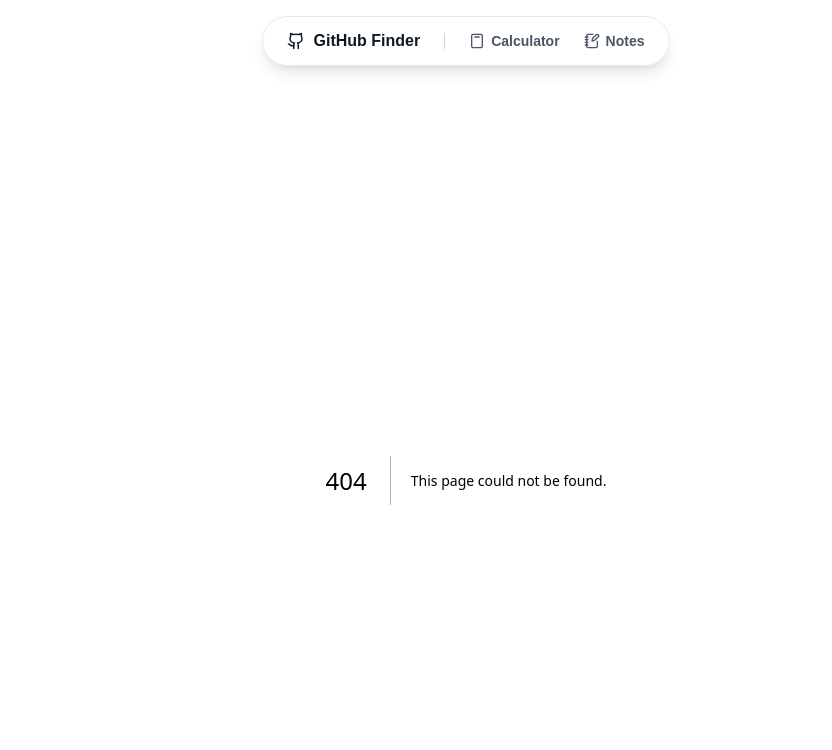
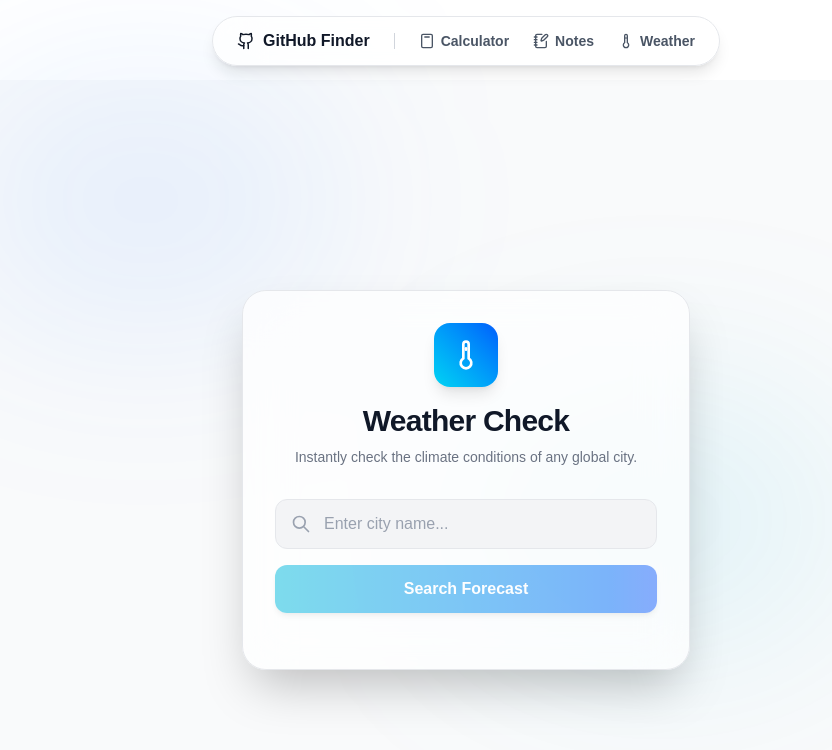
Before and after one commit to Rohitgholap222/github-user-finder, a Next.js app: page /weather-check in a window 1280 px wide. Before the commit this address had no page. Shown: the top 750 px of the page, without its empty margins (174-1006 px from the left). Built offline with nearby package versions, Linux system fonts and the light colour scheme.

Commit message:
add weather check page and update global navigation layout

```diff
--- a/app/layout.jsx
+++ b/app/layout.jsx
@@ -46,6 +46,11 @@ export default function RootLayout({ children }) {
               Notes
             </Link>
 
+            <Link href="/weather-check" className="flex items-center text-sm font-semibold text-gray-600 dark:text-zinc-300 hover:text-cyan-600 dark:hover:text-cyan-400 transition-colors whitespace-nowrap">
+              <svg className="w-4 h-4 mr-1.5" xmlns="http://www.w3.org/2000/svg" viewBox="0 0 24 24" fill="none" stroke="currentColor" strokeWidth="2" strokeLinecap="round" strokeLinejoin="round"><path d="M14 4v10.54a4 4 0 1 1-4 0V4a2 2 0 0 1 4 0Z"/><path d="M12 7v1"/></svg>
+              Weather
+            </Link>
+
             {/* Ready for future features! Just add another <Link> here */}
           </nav>
         </header>
--- /dev/null
+++ b/app/weather-check/page.jsx
@@ -0,0 +1,121 @@
+"use client";
+import { useState } from "react";
+import Link from "next/link";
+
+export default function WeatherPage() {
+  const [city, setCity] = useState("");
+  const [weather, setWeather] = useState(null);
+  const [error, setError] = useState(null);
+  const [isLoading, setIsLoading] = useState(false);
+
+  const getWeather = async (e) => {
+    e?.preventDefault();
+    if (!city.trim()) return;
+
+    try {
+      setIsLoading(true);
+      setError(null);
+      setWeather(null);
+
+      // Warning: Without a real API Key, this will fail.
+      const apiKey = process.env.NEXT_PUBLIC_WEATHER_API_KEY || "YOUR_API_KEY";
+
+      const res = await fetch(
+        `https://api.openweathermap.org/data/2.5/weather?q=${city.trim()}&units=metric&appid=${apiKey}`
+      );
+
+      const data = await res.json();
+
+      if (!res.ok) {
+        if (data.cod == 401) {
+           setError("Missing Valid API Key! Please add NEXT_PUBLIC_WEATHER_API_KEY to your .env.local file.");
+        } else {
+           setError(data.message || "City not found");
+        }
+        return;
+      }
+
+      setWeather(data);
+    } catch (err) {
+      setError("Failed to fetch weather data. Check your connection.");
+    } finally {
+      setIsLoading(false);
+    }
+  };
+
+  return (
+    <div className="min-h-screen bg-gray-50 dark:bg-zinc-950 p-4 sm:p-8 flex flex-col items-center justify-center">
+      <div className="absolute inset-0 z-0 overflow-hidden pointer-events-none">
+        <div className="absolute top-[10%] left-[10%] w-[30%] h-[30%] rounded-full bg-blue-500/10 blur-[100px]" />
+        <div className="absolute bottom-[20%] right-[20%] w-[30%] h-[30%] rounded-full bg-cyan-500/10 blur-[100px]" />
+      </div>
+
+      <div className="relative z-10 w-full max-w-md bg-white/70 dark:bg-zinc-900/70 backdrop-blur-xl border border-gray-200 dark:border-zinc-800 p-8 rounded-3xl shadow-2xl flex flex-col">
+        <div className="flex flex-col items-center mb-8 text-center">
+          <div className="w-16 h-16 bg-linear-to-tr from-cyan-400 to-blue-600 rounded-2xl flex items-center justify-center shadow-lg mb-4 text-white">
+             <svg xmlns="http://www.w3.org/2000/svg" width="32" height="32" viewBox="0 0 24 24" fill="none" stroke="currentColor" strokeWidth="2" strokeLinecap="round" strokeLinejoin="round"><path d="M14 4v10.54a4 4 0 1 1-4 0V4a2 2 0 0 1 4 0Z"/><path d="M12 7v1"/></svg>
+          </div>
+          <h1 className="text-3xl font-extrabold text-gray-900 dark:text-white tracking-tight mb-2">Weather Check</h1>
+          <p className="text-sm text-gray-500 dark:text-zinc-400">Instantly check the climate conditions of any global city.</p>
+        </div>
+
+        <form onSubmit={getWeather} className="flex flex-col gap-4 mb-6">
+          <div className="relative">
+            <svg className="absolute left-4 top-1/2 transform -translate-y-1/2 text-gray-400 w-5 h-5" xmlns="http://www.w3.org/2000/svg" fill="none" viewBox="0 0 24 24" stroke="currentColor" strokeWidth="2"><path strokeLinecap="round" strokeLinejoin="round" d="M21 21l-6-6m2-5a7 7 0 11-14 0 7 7 0 0114 0z"/></svg>
+            <input
+              type="text"
+              placeholder="Enter city name..."
+              value={city}
+              onChange={(e) => setCity(e.target.value)}
+              className="w-full bg-gray-100 dark:bg-zinc-950/50 border border-gray-200 dark:border-zinc-800 text-gray-900 dark:text-white rounded-xl py-3 pl-12 pr-4 focus:outline-none focus:ring-2 focus:ring-cyan-500 transition-all placeholder:text-gray-400"
+            />
+          </div>
+
+          <button
+            type="submit"
+            disabled={isLoading || !city.trim()}
+            className="w-full bg-linear-to-r from-cyan-500 to-blue-600 hover:from-cyan-400 hover:to-blue-500 disabled:opacity-50 disabled:cursor-not-allowed text-white font-semibold py-3 px-4 rounded-xl shadow-md transition-transform hover:scale-[1.02] active:scale-[0.98] flex justify-center"
+          >
+            {isLoading ? (
+              <svg className="animate-spin h-5 w-5 text-white" fill="none" viewBox="0 0 24 24"><circle className="opacity-25" cx="12" cy="12" r="10" stroke="currentColor" strokeWidth="4"></circle><path className="opacity-75" fill="currentColor" d="M4 12a8 8 0 018-8V0C5.373 0 0 5.373 0 12h4zm2 5.291A7.962 7.962 0 014 12H0c0 3.042 1.135 5.824 3 7.938l3-2.647z"></path></svg>
+            ) : "Search Forecast"}
+          </button>
+        </form>
+
+        {error && (
+          <div className="p-4 bg-red-100 dark:bg-red-900/30 border border-red-200 dark:border-red-900/50 text-red-600 dark:text-red-400 rounded-xl text-sm font-medium text-center">
+            {error}
+          </div>
+        )}
+
+        {weather && (
+          <div className="mt-2 text-center">
+            <h2 className="text-2xl font-bold text-gray-900 dark:text-white mb-6 uppercase tracking-wider">{weather.name}, {weather.sys.country}</h2>
+
+            <div className="grid grid-cols-2 gap-4">
+               <div className="bg-gray-100 dark:bg-zinc-950/50 p-4 rounded-2xl border border-gray-200 dark:border-zinc-800">
+                  <span className="block text-3xl font-light text-gray-900 dark:text-white mb-1">{Math.round(weather.main.temp)}°C</span>
+                  <span className="text-xs uppercase tracking-widest text-cyan-600 dark:text-cyan-400 font-semibold">Temperature</span>
+               </div>
+
+               <div className="bg-gray-100 dark:bg-zinc-950/50 p-4 rounded-2xl border border-gray-200 dark:border-zinc-800">
+                  <span className="block text-xl font-medium text-gray-900 dark:text-white mb-2 capitalize">{weather.weather[0].description}</span>
+                  <span className="text-xs uppercase tracking-widest text-cyan-600 dark:text-cyan-400 font-semibold">Condition</span>
+               </div>
+
+               <div className="bg-gray-100 dark:bg-zinc-950/50 p-4 rounded-2xl border border-gray-200 dark:border-zinc-800">
+                  <span className="block text-xl font-medium text-gray-900 dark:text-white mb-2">{weather.main.humidity}%</span>
+                  <span className="text-xs uppercase tracking-widest text-cyan-600 dark:text-cyan-400 font-semibold">Humidity</span>
+               </div>
+
+               <div className="bg-gray-100 dark:bg-zinc-950/50 p-4 rounded-2xl border border-gray-200 dark:border-zinc-800">
+                  <span className="block text-xl font-medium text-gray-900 dark:text-white mb-2">{weather.wind.speed} m/s</span>
+                  <span className="text-xs uppercase tracking-widest text-cyan-600 dark:text-cyan-400 font-semibold">Wind</span>
+               </div>
+            </div>
+          </div>
+        )}
+      </div>
+    </div>
+  );
+}
```
